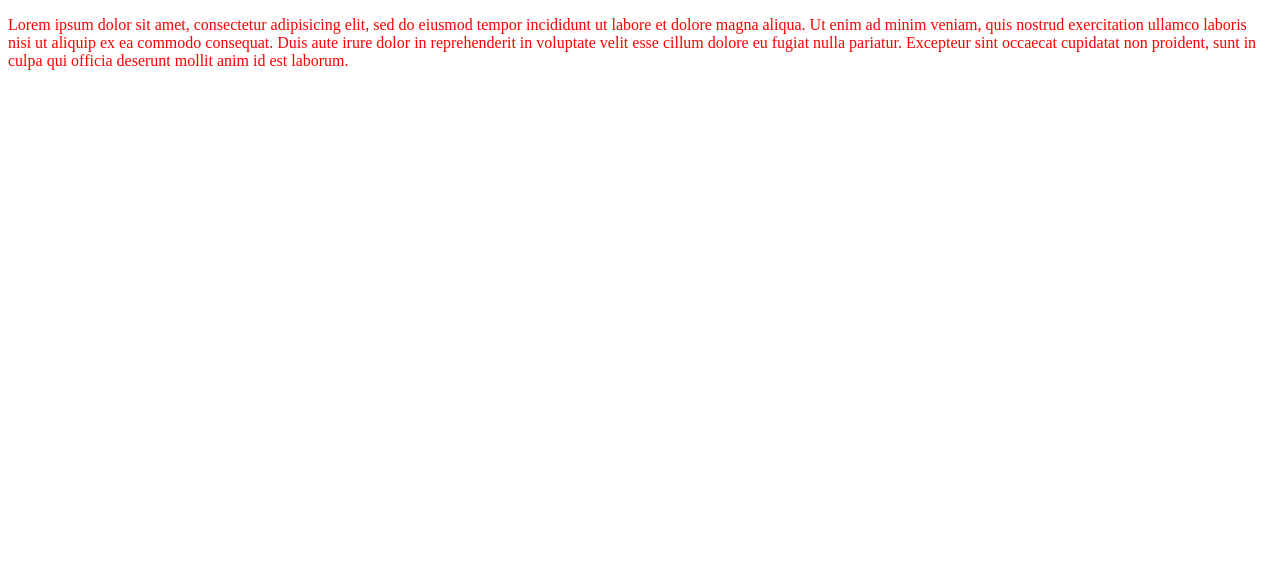
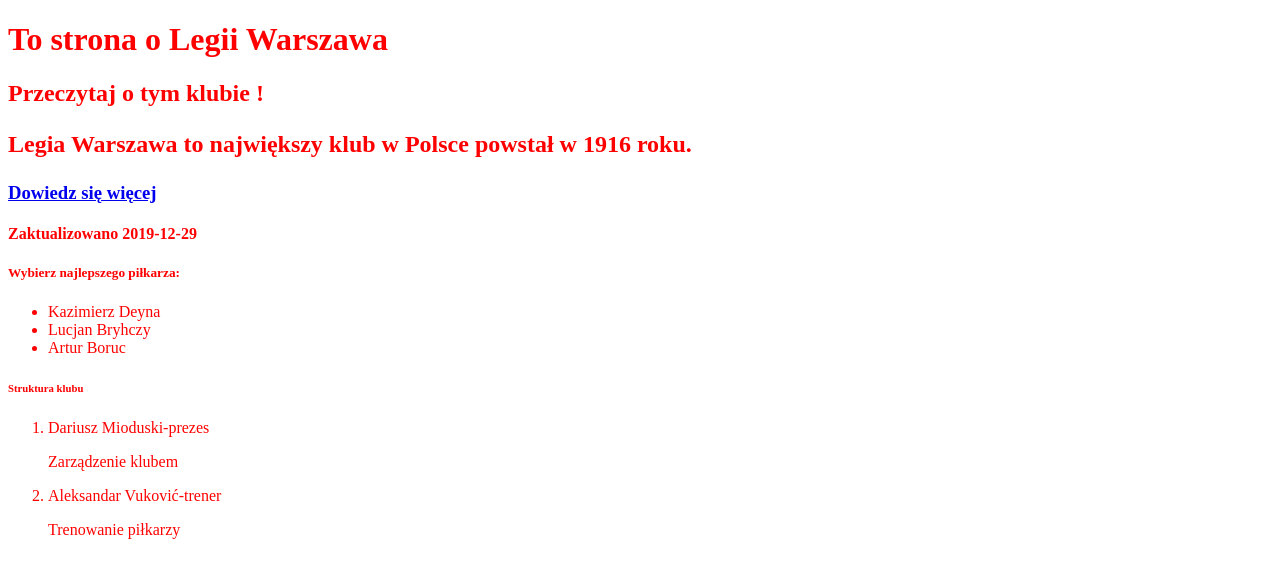
Before and after one commit to lstarzyk1986/Wstep, a plain HTML site: page Index.html in a window 1280 px wide. Drawn offline with Linux system fonts and the light colour scheme.

Commit message:
:korekta2

```diff
--- a/Index.html
+++ b/Index.html
@@ -1,13 +1,29 @@
 <!DOCTYPE html>
-<html lang="en">
+<html lang="pl">
 <head>
   <link rel="stylesheet" href="Index.css">
+    <meta charset="UTF-8">
+    <title> Prework </title>
+</head>
+<body>
+  <h1> To strona o Legii Warszawa<h1>
+    <h2> Przeczytaj o tym klubie !<h2>
+  <p>Legia Warszawa to największy klub w Polsce powstał w 1916 roku.</p>
+  <h3><a href="https://www.legia.com/"> Dowiedz się więcej </a><h3>
+    <h4>Zaktualizowano 2019-12-29</h4>
+    <h5> Wybierz najlepszego piłkarza:</h5>
+    <ul>
+    <li>Kazimierz Deyna</li>
+    <li>Lucjan Bryhczy</li>
+    <li>Artur Boruc</li>
+  </ul>
+<h6>Struktura klubu</h6>
+ <ol>
+   <li><dl>Dariusz Mioduski-prezes</dl></li>
+   <dt>Zarządzenie klubem</dt>
+   <li><dl>Aleksandar Vuković-trener<dl></li>
+     <dt>Trenowanie piłkarzy</dt>
 
 
-    <meta charset="UTF-8">
-    <title>Prework</title>
-</head>
-<body>
-  <p>Lorem ipsum dolor sit amet, consectetur adipisicing elit, sed do eiusmod tempor incididunt ut labore et dolore magna aliqua. Ut enim ad minim veniam, quis nostrud exercitation ullamco laboris nisi ut aliquip ex ea commodo consequat. Duis aute irure dolor in reprehenderit in voluptate velit esse cillum dolore eu fugiat nulla pariatur. Excepteur sint occaecat cupidatat non proident, sunt in culpa qui officia deserunt mollit anim id est laborum.</p>
 </body>
 </html>
```
